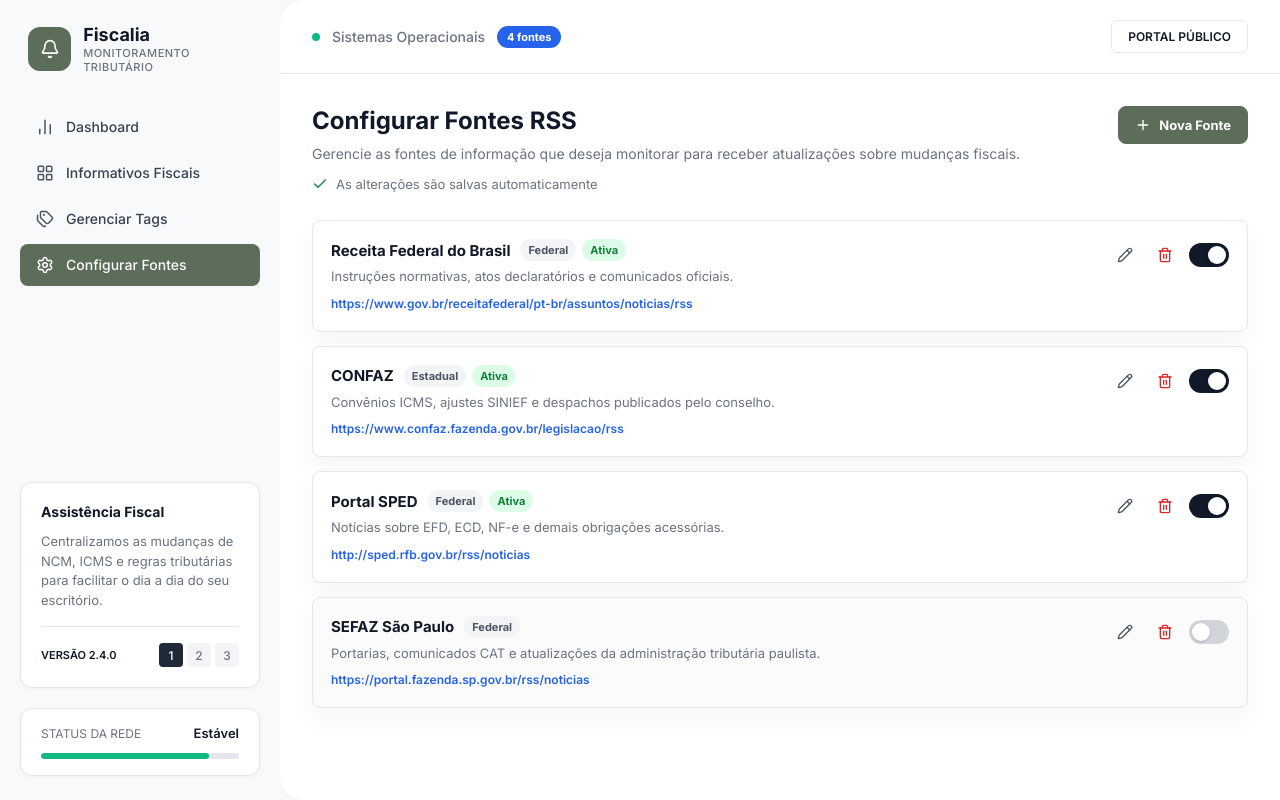
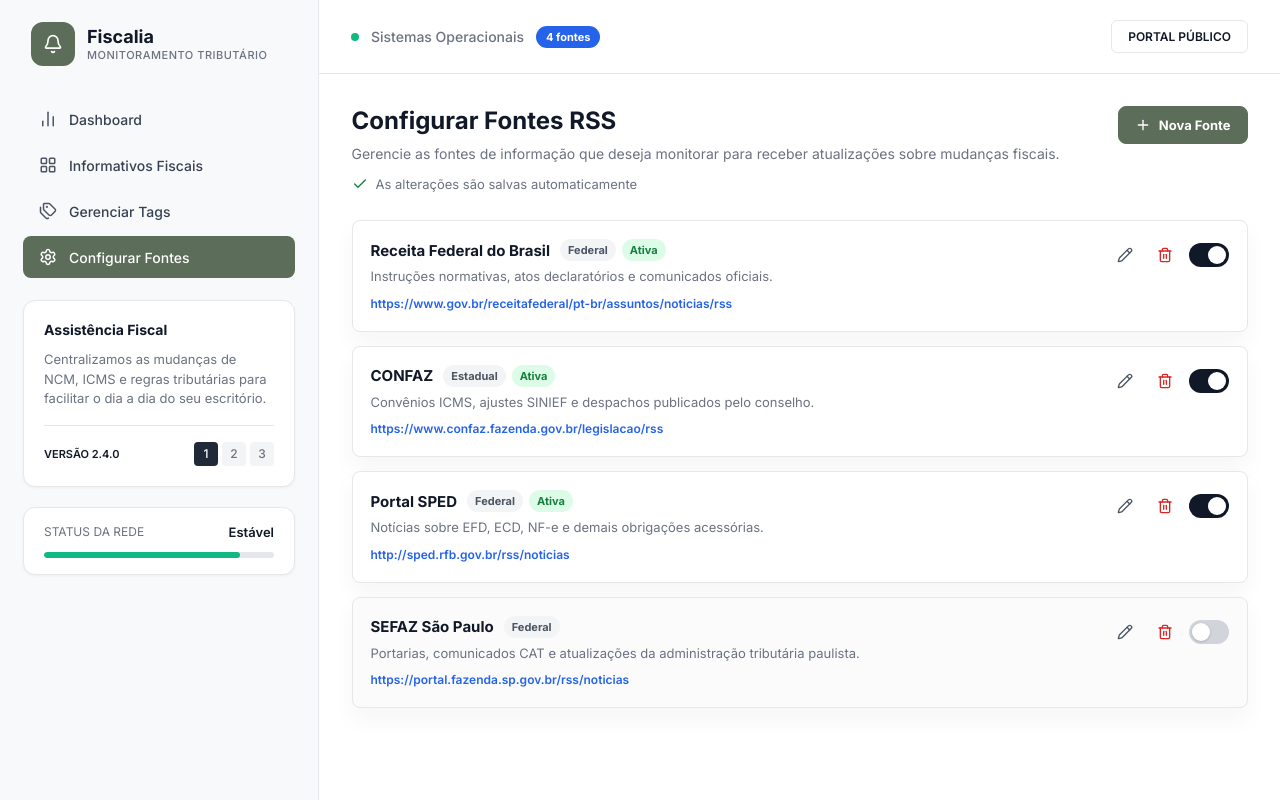
Before and after one commit to dn-freelance/pi-fiscalia, a Django app: page /configurar-fontes/ in a window 1280 px wide. Run offline with Django 5.2, Linux system fonts and the light colour scheme.

Commit message:
fix: ajustar alinhamento e dimensões dos elementos do template base

```diff
--- a/static/css/style.css
+++ b/static/css/style.css
@@ -33,9 +33,9 @@ body {
 
 /* Sidebar */
 .sidebar {
-  width: 280px;
+  width: 318px;
   background-color: var(--sidebar-bg);
-  padding: 24px 20px;
+  padding: 22px 23px;
   display: flex;
   flex-direction: column;
   height: 100vh;
@@ -84,11 +84,12 @@ body {
   color: var(--text-muted);
   font-weight: 500;
   letter-spacing: 0.5px;
+  white-space: nowrap;
 }
 
 /* Navigation */
 .sidebar-nav {
-  flex-grow: 1;
+  flex-grow: 0;
 }
 
 .sidebar-nav ul {
@@ -135,7 +136,7 @@ body {
   display: flex;
   flex-direction: column;
   gap: 20px;
-  margin-top: auto;
+  margin-top: 22px;
 }
 
 .widget-card {
@@ -272,14 +273,14 @@ body {
   color: var(--text-muted);
   font-weight: 500;
   letter-spacing: 0.5px;
+  white-space: nowrap;
 }
 
 /* Main Content */
 .main-content {
   flex-grow: 1;
   background-color: white;
-  border-radius: 24px 0 0 24px;
-  box-shadow: -4px 0 15px rgba(0, 0, 0, 0.02);
+  border-left: 1px solid var(--border-color);
   min-height: 100vh;
   display: flex;
   flex-direction: column;
@@ -296,7 +297,6 @@ body {
   top: 0;
   background-color: white;
   z-index: 10;
-  border-radius: 24px 0 0 0;
 }
 
 .header-left {
@@ -572,7 +572,8 @@ body {
 
 .sources-page {
     width: 100%;
-    max-width: 1040px;
+    max-width: 896px;
+    margin: 0 auto;
 }
 
 .sources-header {
```
